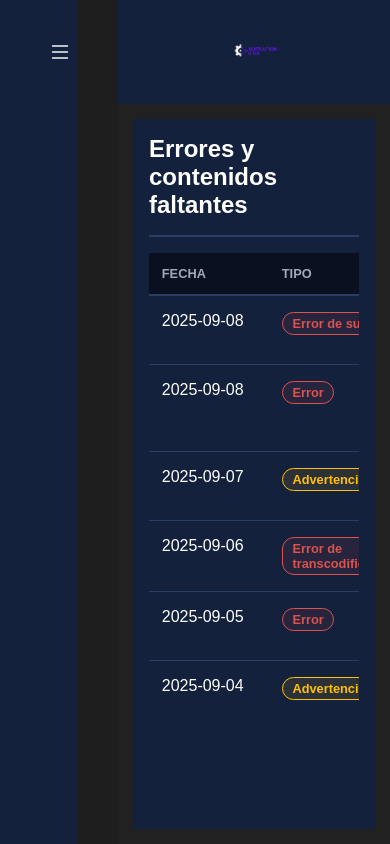
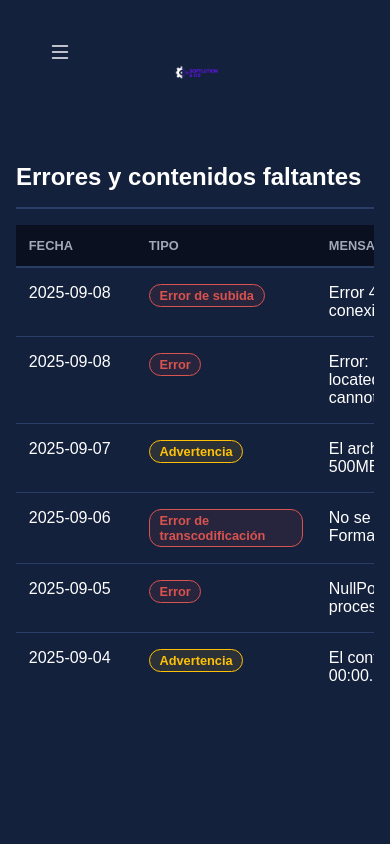
Before and after one commit to chispamaya/Proyecto-Interdisciplinario-Medios-Audiovisuales-, a React (Vite) app in the folder @latest/: page /errores in a window 390 px wide. Built offline with nearby package versions, Linux system fonts and the light colour scheme.

Commit message:
Add files via upload

```diff
--- a/@latest/src/components/layout/sidebar.jsx
+++ b/@latest/src/components/layout/sidebar.jsx
@@ -17,10 +17,8 @@ import {
 } from 'lucide-react';
 
 // --- Enlaces para Editor y Productor ---
-// (Basado en tu código anterior, agrupados bajo "PANEL DE PRODUCTORES")
 const EditorLinks = ({ onClick }) => (
     <>
-        {/* Este es el título que se ve en el sidebar del Admin */}
         <p className="panel-titulo">Panel de productores y editores</p>
         <li>
             <Link to="/subida" className="menu-item" onClick={onClick}>
@@ -50,10 +48,8 @@ const EditorLinks = ({ onClick }) => (
 );
 
 // --- Enlaces para el Programador ---
-// (Basado en la imagen de Kevin Pintasso)
 const ProgramadorLinks = ({ onClick }) => (
     <>
-        {/* Título para el panel del Admin */}
         <p className="panel-titulo">Panel de programacion</p>
         <li>
             <Link to="/controlEmision" className="menu-item" onClick={onClick}>
@@ -62,7 +58,6 @@ const ProgramadorLinks = ({ onClick }) => (
             </Link>
         </li>
         <li>
-            {/* ¡Nuevo link basado en tu imagen! */}
             <Link to="/errores" className="menu-item" onClick={onClick}>
                 <AlertTriangle size={20} color="var(--texto)" style={{ marginRight: '10px' }} />
                 <span className="label">Errores</span>
@@ -78,7 +73,6 @@ const ProgramadorLinks = ({ onClick }) => (
 );
 
 // --- Enlaces solo para el Admin ---
-// (Basado en la imagen de Facundo Bekar)
 const AdminLinks = ({ onClick }) => (
     <>
         <p className="panel-titulo">ABM</p>
@@ -88,15 +82,6 @@ const AdminLinks = ({ onClick }) => (
                 <span className="label">Gestión de Roles</span>
             </Link>
         </li>
-        {/* Puedes añadir más links de ABM aquí, ej:
-        <li>
-            <Link to="/abm-empleados" className="menu-item" onClick={onClick}>
-                <Users size={20} ... />
-                <span className="label">ABM Empleados</span>
-            </Link>
-        </li>
-        */}
-
         <p className="panel-titulo">REPORTES</p>
         <li>
             <Link to="/reportes" className="menu-item" onClick={onClick}>
@@ -119,35 +104,29 @@ export default function SideBar({ idRol }) {
 
     // Función para renderizar los enlaces según el rol
     const renderRoleLinks = () => {
-        // Asumiendo que idRol es un string: 'admin', 'programador', 'editor'
         switch (idRol) {
-
-            // EL ADMIN VE TODO:
             case 'admin':
                 return (
                     <>
-                        {/* Incluye los enlaces de Admin, Editor y Programador */}
                         <AdminLinks onClick={handleLinkClick} />
                         <EditorLinks onClick={handleLinkClick} />
                         <ProgramadorLinks onClick={handleLinkClick} />
                     </>
                 );
-
             case 'programador':
                 return <ProgramadorLinks onClick={handleLinkClick} />;
-
             case 'editor':
             case 'productor':
             default:
-                // Muestra los enlaces de editor por defecto
                 return <EditorLinks onClick={handleLinkClick} />;
         }
     };
 
     return (
         <>
-            <main className="main">
-                {/* Botón de Menú Hamburguesa (sin cambios) */}
+            {/* 💥 YA NO ESTÁ ENVUELTO EN <main> 💥 */}
+
+            {/* Botón de Menú Hamburguesa (ahora controla el 'sub-header') */}
             {!isMenuOpen && (
                 <button className="menu" onClick={() => setIsMenuOpen(true)}>
                     <i className="bi bi-list"></i>
@@ -156,15 +135,14 @@ export default function SideBar({ idRol }) {
 
             {/* Sidebar */}
             <aside className="sideBar">
+                {/* Esta 'nav' es la sidebar real en desktop, y el menú modal en móvil */}
                 <nav className={menuClasses}>
-                        {/* Botón de Cerrar en Móvil (sin cambios) */}
+                    {/* Botón de Cerrar en Móvil */}
                     <button className="menu btn-cerrar-movil" onClick={() => setIsMenuOpen(false)}>
                         <i className="bi bi-x-lg"></i>
                     </button>
 
                     <ul className="lista">
-
-                            {/* Link de PERFIL (común para todos) */}
                         <li>
                             <Link to="/perfil" className="menu-item " onClick={handleLinkClick}>
                                 <Users size={20} color="var(--texto)" style={{ marginRight: '10px' }} />
@@ -172,13 +150,11 @@ export default function SideBar({ idRol }) {
                             </Link>
                         </li>
 
-                            {/* Aquí se cargan los links según el rol */}
                         {renderRoleLinks()}
 
                     </ul>
                 </nav>
             </aside>
-            </main>
         </>
     );
 }
--- a/@latest/src/styles/App.css
+++ b/@latest/src/styles/App.css
@@ -13,47 +13,41 @@ body{
     width: 100%;
 }
 
-/* 2. Área de Contenido (Ahora es flexible) */
+/* 2. Área de Contenido (Ajuste clave) */
 .content-area {
-    /* 💥 1. QUITAMOS 'width: 80%' 💥 */
-    /* width: 80%; */
+    /* 💥 CAMBIO: Usa ancho y margen 💥 */
+    width: 80%;
+    margin-left: 20%; /* <-- ESTO EMPUJA EL CONTENIDO y elimina el espacio */
 
-    /* 💥 2. AÑADIMOS 'flex-grow: 1' 💥 */
-    /* Esto hace que ocupe el espacio restante (100% - 20% de la sidebar) */
-    flex-grow: 1;
-
-    min-width: 0; /* Previene desbordamiento */
+    min-width: 0;
     min-height: 100vh;
 
-    /* 💥 3. QUITAMOS EL PADDING de aquí 💥 */
-    /* padding: 30px; */
-
-    /* 4. Mantenemos esto para apilar Header y main */
     display: flex;
     flex-direction: column;
 
-    /* 5. Fondo azul para que "pegue" con el header */
     background-color: #14213d; /* var(--sideBarHeader) */
 }
 
 /* Wrapper para el contenido de la página (Outlet) */
 .page-content-wrapper {
     flex-grow: 1;
-    padding: 30px; /* Padding para el contenido */
+
+    /* 💥 CAMBIO: Quita el espacio azul de arriba */
+    padding: 0;
+
     overflow-y: auto;
-    /* 💥 Fondo gris para las páginas (Perfil, ABM, etc.) */
     background-color: #212121; /* var(--background) */
 }
 
 /* Media query para móvil */
 @media (max-width: 576px) {
     .content-area {
-        /* En móvil, la sidebar no está, así que el content-area ocupa todo */
+        /* En móvil, el sidebar no está, así que el content-area ocupa todo */
         width: 100%;
-        padding-left: 0; /* Reseteo por si acaso */
+        margin-left: 0; /* 💥 Resetea el margen en móvil */
     }
 
     .page-content-wrapper {
-        padding: 15px;
+        padding: 0; /* Mantiene el padding en 0 */
     }
 }
--- a/@latest/src/styles/layout/sidebar.css
+++ b/@latest/src/styles/layout/sidebar.css
@@ -3,13 +3,8 @@
     box-sizing: border-box;
 }
 
-/* ... (resto de estilos) ... */
-
 :root {
-
-    /* 💥 ASEGÚRATE QUE ESTE COLOR SEA #14213d 💥 */
     --sideBarHeader: #14213d;
-
     --texto: #d8d5d5;
     --background: #212121;
     --botonV: #341243;
@@ -17,8 +12,13 @@
     --backgroundForm: #000000;
 }
 
-/* ... (demás estilos) ... */
+.app {
+    display: flex;
+    flex-direction: column;
+    height: 100vh;
+}
 
+/* SIDEBAR - Desktop */
 .sideBar {
     background-color: var(--sideBarHeader);
     width: 20%;
@@ -26,55 +26,23 @@
     display: flex;
     flex-direction: column;
     justify-content: space-between;
-    /* 💥 CLAVE: La sidebar es FIJA y está a la izquierda */
+
+    /* Esto está BIEN, se queda fijo */
     position: fixed;
     top: 0;
     left: 0;
     z-index: 11;
 }
-/* ... (resto de estilos de la sidebar) ... */
 
-
-
-
-    .app {
-        display: flex;
-        flex-direction: column;
-        height: 100vh;
-    }
-
-
-    /* SIDEBAR - Desktop */
-
-    .sideBar {
-
-        background-color: var(--sideBarHeader);
-        width: 20%;
-        min-height: 100vh;
-        display: flex;
-        flex-direction: column;
-        justify-content: space-between;
-        position: fixed;
-        top: 0;
-        left: 0;
-            z-index: 11; /* Asegura que siempre esté por encima */
-
-    }
-
-    .main {
-        margin-left: 20%;
-        padding: 20px;
-    }
+/* 💥 REGLA ".main" ELIMINADA POR COMPLETO 💥 */
+/* Ya no existe el <main> que la usaba */
 
 .lista {
     list-style: none;
     display: flex;
     flex-direction: column;
     height: 100%;
-
 }
-
-
 
 li {
     position: relative;
@@ -85,7 +53,7 @@
     width: 100%;
 }
 .lista li.perfil {
-        margin-top: 30em;
+    margin-top: 30em; /* Esto es mucho, pero lo dejamos como estaba */
 }
 
 .material-symbols-outlined {
@@ -95,9 +63,7 @@
     left: 5px;
 }
 
-
-
-
+/* Esta regla ahora aplica al <nav> dentro del <aside> */
 .sub-header .lista {
     list-style: none;
     display: flex;
@@ -112,13 +78,10 @@
     font-size:0.8em;
     color: #ffffffdc;
     margin-left: 1em;
-
 }
-
 
 .lista li a {
     color: inherit;
-        /* hereda el color del li */
     text-decoration: none;
     font-weight: bold;
 }
@@ -143,8 +106,6 @@
     display: none;
 }
 
-
-
 @media (max-width: 576px) {
     .material-symbols-outlined {
         color: var(--texto);
@@ -155,33 +116,23 @@
     .header{
         flex: 1;
     }
-        .main > button.menu { /* Selector más específico: apunta al <button class="menu"> dentro de <main> */
-            display: block !important; /* Fuerza la visibilidad */
 
-            /* Mantenemos el posicionamiento fijo arriba */
+    /* El botón hamburguesa ahora está solo */
+    .menu {
+        display: block;
         position: fixed;
         top: 10px;
         left: 10px;
         z-index: 30;
-
-            /* ... el resto de tus estilos (.menu) ... */
         font-size: 1.5em;
         border: none;
         background-color: transparent;
         color: var(--texto);
         cursor: pointer;
     }
-        .menu {
-            display: block;
-            font-size: 1.5em;
-            border: none;
-            background-color: transparent;
-            color: var(--texto);
-            cursor: pointer;
 
-        }
-
-        #cerrar {
+    /* El botón de cerrar (dentro del modal) */
+    .btn-cerrar-movil {
         display: block;
         font-size: 1.5em;
         border: none;
@@ -189,9 +140,16 @@
         color: #ffffff;
         cursor: pointer;
     }
+
+    /* El <aside> en móvil está oculto */
+    .sideBar {
+        display: none;
+    }
+
+    /* El <nav> se convierte en el modal */
     .sub-header {
+        display: flex;
         visibility: hidden;
-            display: flex;
         flex-direction: column;
         gap: 1rem;
         position: fixed;
@@ -200,17 +158,13 @@
         background-color: var(--sideBarHeader);
         padding: 2rem;
         bottom: 0;
-            left: 0;
+        /* left: 0; (ya estaba) */
+        width: 100%; /* Ocupa todo el ancho */
         box-shadow: 0 0 0 100vmax rgba(0, 0, 0, .5);
-            z-index: 12; /* <-- AÑADE ESTA LÍNEA */
-            overflow: hidden; /* <-- ¡AÑADE ESTA LÍNEA! */
+        z-index: 12;
+        overflow: hidden;
     }
-        .sub-header.visible #cerrar {
-            display: block !important;
-        }
-        .sideBar{
-        bottom: 0;
-       }
+
     .sub-header.visible {
         opacity: 1;
         visibility: visible;
@@ -220,17 +174,20 @@
         color: rgb(255, 251, 251);
     }
     .sub-header .lista {
-            flex-grow: 1;     /* Hace que la lista ocupe todo el espacio vertical restante */
-            overflow-y: auto; /* ¡AÑADE EL SCROLL VERTICAL! */
-
-            /* Ajustes para que se vea bien */
-            padding-bottom: 2rem; /* Un poco de espacio al final de la lista */
-            margin-left: 0; /* Anula el margen de la versión de escritorio */
-            gap: 20px;        /* Un espacio más apropiado para la lista móvil */
+        flex-grow: 1;
+        overflow-y: auto;
+        padding-bottom: 2rem;
+        margin-left: 0;
+        gap: 20px;
+    }
 }
 
+@media (min-width: 577px) {
+    /* Esta regla se asegura que el <nav> (que es el .sub-header) se vea en desktop */
+    .sub-header {
+        visibility: visible;
     }
-    @media (min-width: 577px) {
+
     .label, .material-symbols-outlined{
         font-size: 12px;
     }
@@ -255,9 +212,6 @@
     word-wrap: break-word;
 }
 
-
-    /* 💥 REGLAS DE ANULACIÓN CRÍTICAS AGREGADAS/MODIFICADAS 💥 */
-
 .sideBar button {
     position: static;
     overflow: visible;
@@ -265,20 +219,15 @@
     transition: none !important;
 }
 
-
 .sideBar button:hover {
     animation: none !important;
     width: auto !important;
 }
 
-
-    .menu {
-        display: none;
-    }
 .sideBar button::after {
     content: none !important;
+}
 
-    }
 @media (max-width: 576px) {
     .menu {
         display: block;
```
Lines whose indentation alone changed are shown as unchanged.
